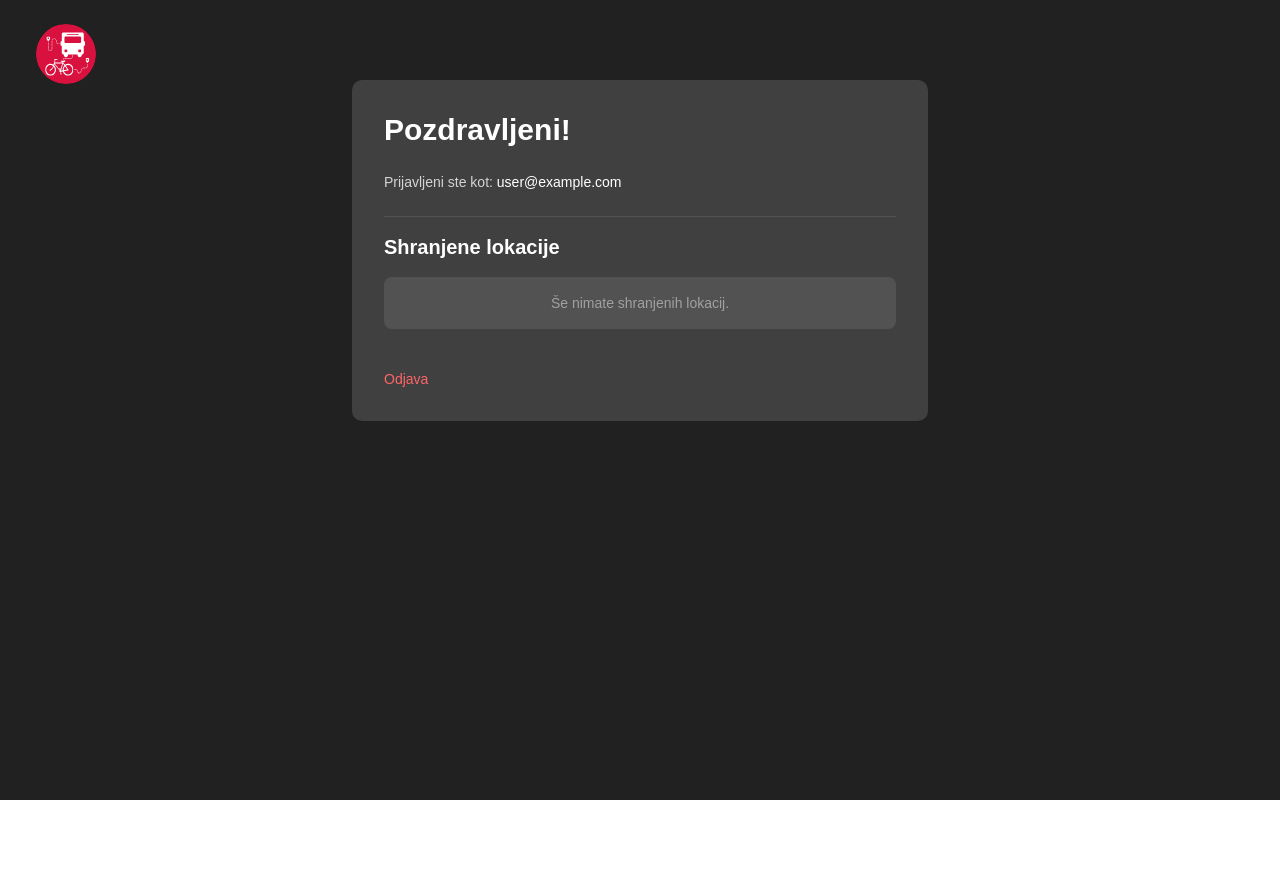
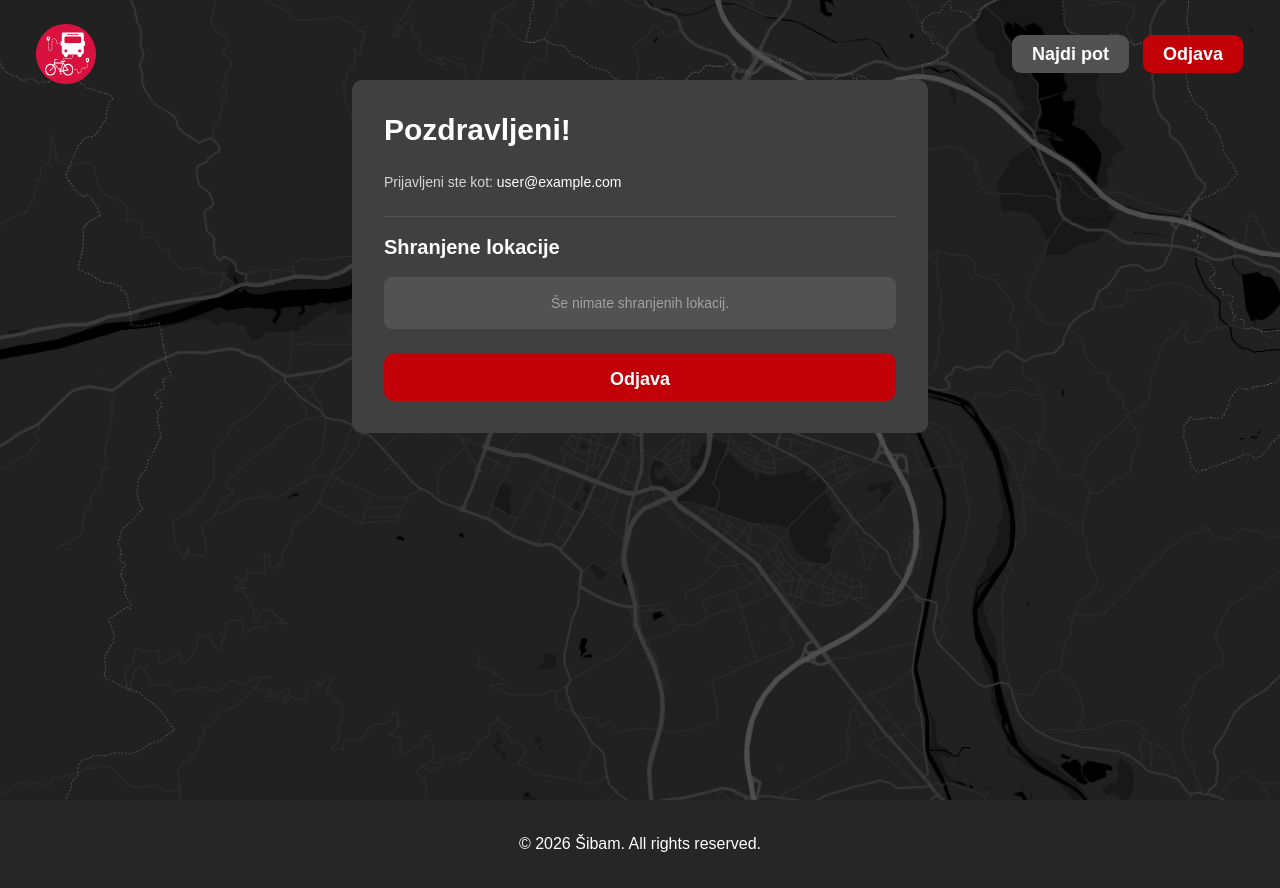
Before and after one commit to MikeDQG/sibam, a React (Vite) app in the folder frontend/: page /account in a window 1280 px wide. Before the commit the page ends 800 px from the top, so only its background shows below. Built offline with nearby package versions, Linux system fonts and the light colour scheme; no server answers; sample sign-in values are in the browser's storage.

Commit message:
SCRUM-19 Posodobljen Header z dinamičnimi gumbi, dodana AccountPage, redirect po prijavi in registraciji na account stran

```diff
--- a/frontend/src/components/LandingPageComponents/Header.tsx
+++ b/frontend/src/components/LandingPageComponents/Header.tsx
@@ -1,11 +1,15 @@
 import { Button } from "@/components/ui/button";
 import { useEffect, useState } from "react";
-import { useNavigate } from "react-router-dom";
+import { useNavigate, useLocation } from "react-router-dom";
+import { auth } from "../../firebase";
+import { onAuthStateChanged } from "firebase/auth";
 
 export const Header = () => {
     const navigate = useNavigate();
+    const location = useLocation();
 
     const [isScrolled, setIsScrolled] = useState(false);
+    const [isLoggedIn, setIsLoggedIn] = useState(false);
 
     useEffect(() => {
         const handleScroll = () => {
@@ -18,6 +22,22 @@ export const Header = () => {
         return () => window.removeEventListener("scroll", handleScroll);
     }, []);
 
+    useEffect(() => {
+        const unsubscribe = onAuthStateChanged(auth, (user) => {
+            setIsLoggedIn(!!user);
+        });
+        return () => unsubscribe();
+    }, []);
+
+    const handleAuthButton = () => {
+        if (isLoggedIn) {
+            auth.signOut();
+            navigate("/login");
+        } else {
+            navigate("/login");
+        }
+    };
+
     return (
         <header
             className={`fixed left-3 right-3 top-3 z-50 flex items-center justify-between rounded-xl px-6 py-3 transition-colors duration-300 ${
@@ -25,13 +45,33 @@ export const Header = () => {
                     ? "bg-neutral-600/40 shadow-lg backdrop-blur-md"
                     : "bg-neutral-600/00"
             }`}>
-      <img src='/logo.svg' alt='Šibam' className='h-15 w-auto' />
-
+            <img
+                src="/logo.svg"
+                alt="Šibam"
+                className="h-15 w-auto"
+                onClick={() => navigate("/")}
+            />
+            <div className="flex gap-3">
+                {location.pathname !== "/" && (
                     <Button
-        onClick={() => navigate("/login")}
-        className='rounded-lg h-10 px-5 py-2 text-lg font-semibold transition-colors bg-red-700 hover:bg-red-800 text-white'>
-        Prijava
+                        onClick={() => navigate("/home")}
+                        className="rounded-lg h-10 px-5 py-2 text-lg font-semibold transition-colors bg-neutral-600 hover:bg-neutral-500 text-white">
+                        Najdi pot
                     </Button>
+                )}
+                {isLoggedIn && location.pathname !== "/account" && (
+                    <Button
+                        onClick={() => navigate("/account")}
+                        className="rounded-lg h-10 px-5 py-2 text-lg font-semibold transition-colors bg-neutral-600 hover:bg-neutral-500 text-white">
+                        Moj račun
+                    </Button>
+                )}
+                <Button
+                    onClick={handleAuthButton}
+                    className="rounded-lg h-10 px-5 py-2 text-lg font-semibold transition-colors bg-red-700 hover:bg-red-800 text-white">
+                    {isLoggedIn ? "Odjava" : "Prijava"}
+                </Button>
+            </div>
         </header>
     );
 };
--- a/frontend/src/components/MainAppComponents/MainAppControlOverlay.tsx
+++ b/frontend/src/components/MainAppComponents/MainAppControlOverlay.tsx
@@ -8,6 +8,10 @@ import {
 } from "lucide-react";
 import { Button } from "../ui/button";
 import { Input } from "../ui/input";
+import { useNavigate } from "react-router-dom";
+import { auth } from "../../firebase";
+import { onAuthStateChanged } from "firebase/auth";
+import { useState, useEffect } from "react";
 
 type MainAppControlOverlayProps = {
     onZoomIn?: () => void;
@@ -20,55 +24,72 @@ export const MainAppControlOverlay = ({
     onZoomOut,
     onLocate,
 }: MainAppControlOverlayProps) => {
+    const navigate = useNavigate();
+    const [isLoggedIn, setIsLoggedIn] = useState(false);
+
+    useEffect(() => {
+        const unsubscribe = onAuthStateChanged(auth, (user) => {
+            setIsLoggedIn(!!user);
+        });
+        return () => unsubscribe();
+    }, []);
     return (
         <>
             {/* search bar */}
-      <div className='absolute left-5 right-5 top-3 z-20 flex h-11 items-center'>
+            <div className="absolute left-5 right-5 top-3 z-20 flex h-11 items-center">
+                <img
+                    src="/logo.svg"
+                    alt="ŠibaM"
+                    className="pointer-events-auto absolute left-2 z-10 h-8 w-auto cursor-pointer"
+                    onClick={() => navigate("/")}
+                />
+                <div className="absolute left-13 z-10 h-6 w-px bg-neutral-500" />
                 <Search
                     size={25}
-          className='pointer-events-none absolute left-5 z-10 shrink-0'
+                    className="pointer-events-none absolute left-16 z-10 shrink-0"
                 />
                 <Input
-          type='search'
-          placeholder='Kam šibaš?'
-          className='h-full rounded-lg border-0 bg-neutral-700 pl-13 text-xl font-normal shadow-md md:text-xl'
-          aria-label='Kam šibaš?'
+                    type="search"
+                    placeholder="Kam šibaš?"
+                    className="h-full rounded-lg border-0 bg-neutral-700 pl-24 text-xl font-normal shadow-md md:text-xl"
+                    aria-label="Kam šibaš?"
                 />
                 <button
-          type='button'
-          className='absolute right-4 z-10 flex h-10 w-10 items-center justify-center rounded-full '
-          aria-label='Profil'>
+                    type="button"
+                    onClick={() => navigate(isLoggedIn ? "/account" : "/login")}
+                    className="absolute right-4 z-10 flex h-10 w-10 items-center justify-center rounded-full"
+                    aria-label="Profil">
                     <UserRound size={25} strokeWidth={1.7} />
                 </button>
             </div>
 
             {/* temperatura */}
-      <div className='absolute left-5 top-17 z-20 flex h-8 items-center gap-4 rounded-sm bg-red-700/80 px-4 text-white shadow-lg'>
+            <div className="absolute left-5 top-17 z-20 flex h-8 items-center gap-4 rounded-sm bg-red-700/80 px-4 text-white shadow-lg">
                 <CloudRain size={20} />
-        <span className='text-md 7'>15 °C</span>
+                <span className="text-md 7">15 °C</span>
             </div>
 
             {/* controls */}
-      <div className='absolute right-5 top-18 z-20 flex flex-col gap-2'>
+            <div className="absolute right-5 top-18 z-20 flex flex-col gap-2">
                 <Button
-          type='button'
+                    type="button"
                     onClick={onZoomIn}
-          className='flex h-9 w-9 items-center justify-center rounded-md hover:text-red-200 bg-neutral-700 text-foreground shadow-lg'
-          aria-label='Povečaj'>
+                    className="flex h-9 w-9 items-center justify-center rounded-md hover:text-red-200 bg-neutral-700 text-foreground shadow-lg"
+                    aria-label="Povečaj">
                     <Plus size={20} />
                 </Button>
                 <Button
-          type='button'
+                    type="button"
                     onClick={onZoomOut}
-          className='flex h-9 w-9 items-center justify-center rounded-md hover:text-red-200 bg-neutral-700 text-foreground shadow-lg'
-          aria-label='Pomanjšaj'>
+                    className="flex h-9 w-9 items-center justify-center rounded-md hover:text-red-200 bg-neutral-700 text-foreground shadow-lg"
+                    aria-label="Pomanjšaj">
                     <Minus size={20} />
                 </Button>
                 <Button
-          type='button'
+                    type="button"
                     onClick={onLocate}
-          className='flex h-9 w-9 items-center justify-center rounded-md hover:text-red-200 bg-neutral-700 text-foreground shadow-lg'
-          aria-label='Moja lokacija'>
+                    className="flex h-9 w-9 items-center justify-center rounded-md hover:text-red-200 bg-neutral-700 text-foreground shadow-lg"
+                    aria-label="Moja lokacija">
                     <LocateFixed size={20} />
                 </Button>
             </div>
--- a/frontend/src/components/Pages/AccountPage.tsx
+++ b/frontend/src/components/Pages/AccountPage.tsx
@@ -2,6 +2,8 @@ import { useEffect, useState } from "react";
 import { useNavigate } from "react-router";
 import { auth } from "../../firebase";
 import { onAuthStateChanged } from "firebase/auth";
+import { Header } from "../LandingPageComponents/Header";
+import { Footer } from "../LandingPageComponents/Footer";
 
 export const AccountPage = () => {
     const [email, setEmail] = useState<string | null>(null);
@@ -19,7 +21,9 @@ export const AccountPage = () => {
     }, []);
 
     return (
-        <div className="min-h-screen bg-[#212121] flex flex-col items-center pt-20 px-6">
+        <>
+            <Header />
+            <div className="min-h-screen bg-[url('/LandingPage/background.jpeg')] bg-cover bg-center flex flex-col items-center pt-20 px-6">
                 <img
                     src="/logo.svg"
                     className="absolute left-9 top-6 h-15 w-auto cursor-pointer"
@@ -51,10 +55,12 @@ export const AccountPage = () => {
                             auth.signOut();
                             navigate("/login");
                         }}
-                    className="mt-4 text-sm text-red-400 hover:text-red-300 transition-colors cursor-pointer text-left">
+                        className="h-12 rounded-lg bg-red-700 px-7 py-3 text-lg font-semibold text-white transition-colors hover:bg-red-800">
                         Odjava
                     </button>
                 </div>
             </div>
+            <Footer />
+        </>
     );
 };
```
Lines whose indentation alone changed are shown as unchanged.
